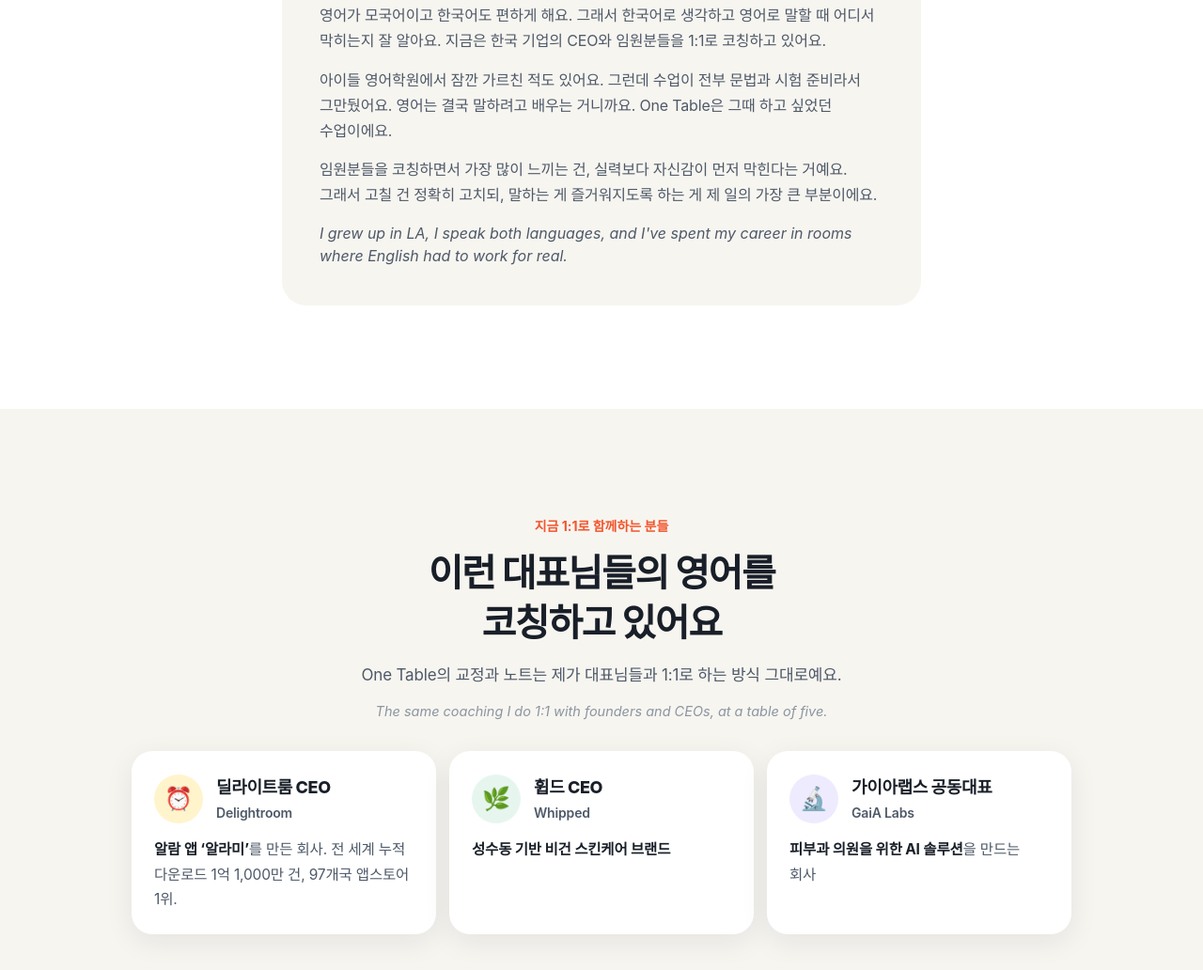
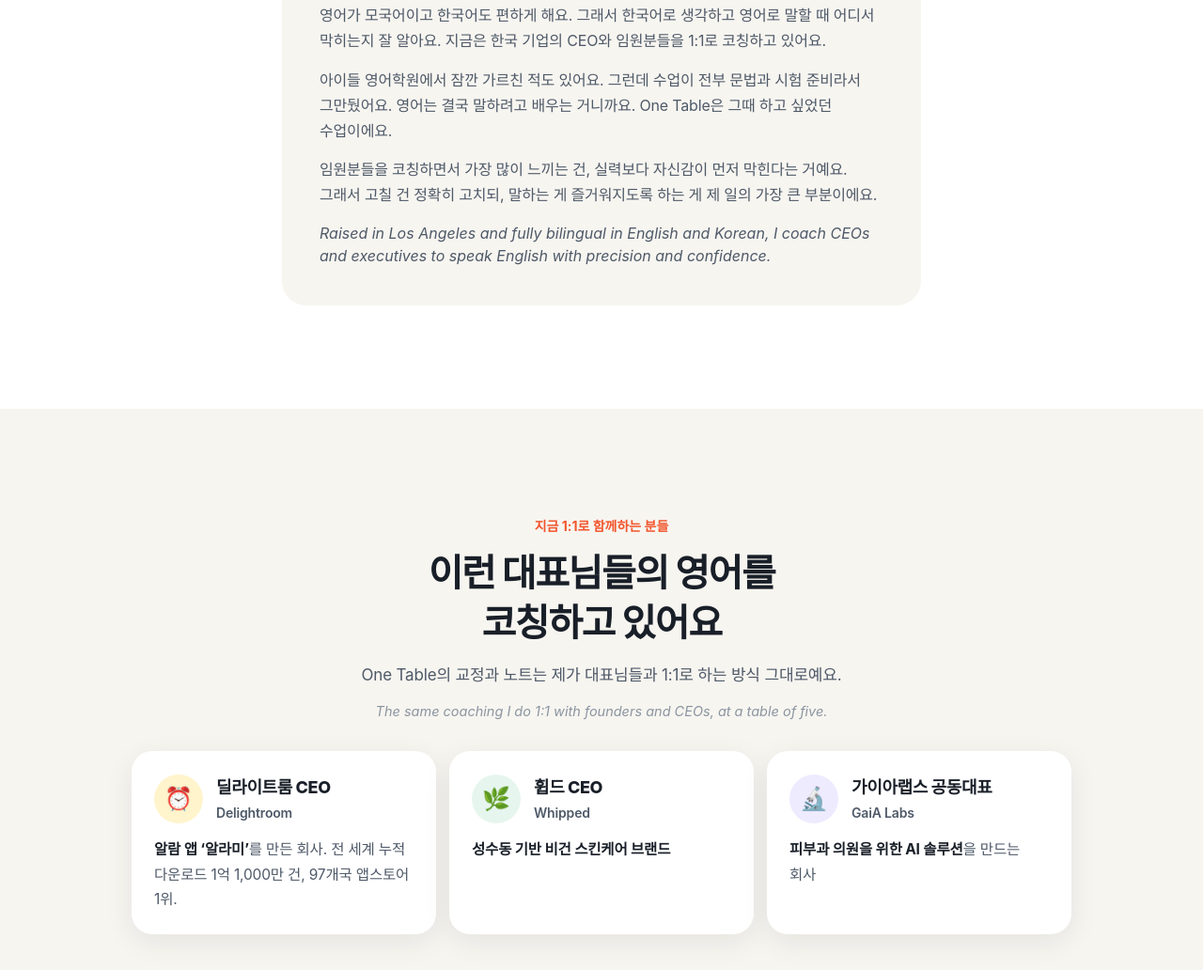
Before and after one commit to onetableenglishtalk/onetableenglishtalk.github.io, a plain HTML site: page index.html in a window 1280 px wide. Shown: the part 9841-10873 px from the top of the page at 94% size. Drawn offline with Linux system fonts and the light colour scheme; a web font is replaced by a local one.

Commit message:
Refine About section English line
Co-Authored-By: Claude Opus 5.5 <noreply@anthropic.com>

```diff
--- a/index.html
+++ b/index.html
@@ -991,7 +991,7 @@ bring in   들여오다</span>
           <p>영어가 모국어이고 한국어도 편하게 해요. 그래서 한국어로 생각하고 영어로 말할 때 어디서 막히는지 잘 알아요. 지금은 한국 기업의 CEO와 임원분들을 1:1로 코칭하고 있어요.</p>
           <p>아이들 영어학원에서 잠깐 가르친 적도 있어요. 그런데 수업이 전부 문법과 시험 준비라서 그만뒀어요. 영어는 결국 말하려고 배우는 거니까요. One Table은 그때 하고 싶었던 수업이에요.</p>
           <p>임원분들을 코칭하면서 가장 많이 느끼는 건, 실력보다 자신감이 먼저 막힌다는 거예요. 그래서 고칠 건 정확히 고치되, 말하는 게 즐거워지도록 하는 게 제 일의 가장 큰 부분이에요.</p>
-          <p class="en">I grew up in LA, I speak both languages, and I've spent my career in rooms where English had to work for real.</p>
+          <p class="en">Raised in Los Angeles and fully bilingual in English and Korean, I coach CEOs and executives to speak English with precision and confidence.</p>
         </div>
       </div>
     </div>
```
